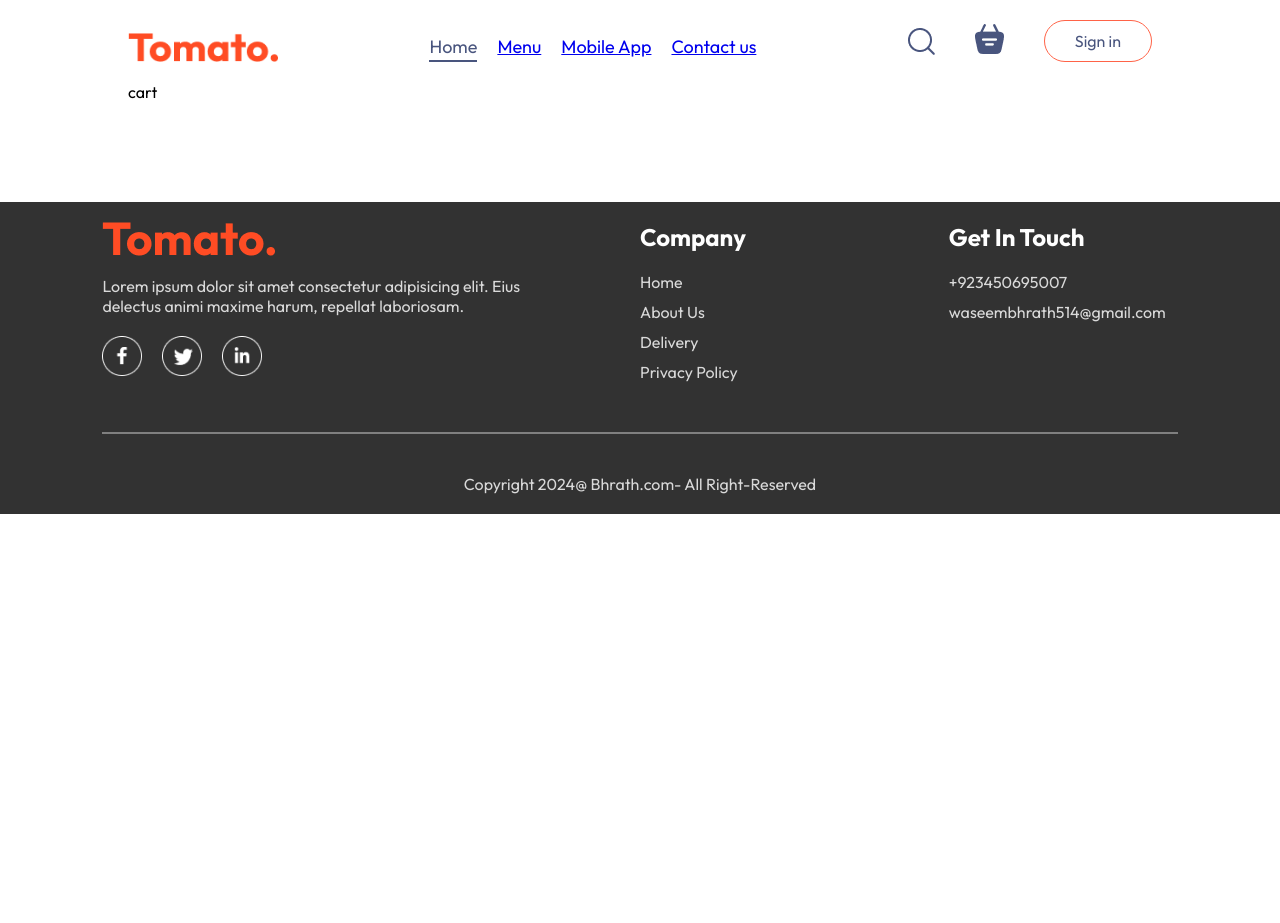
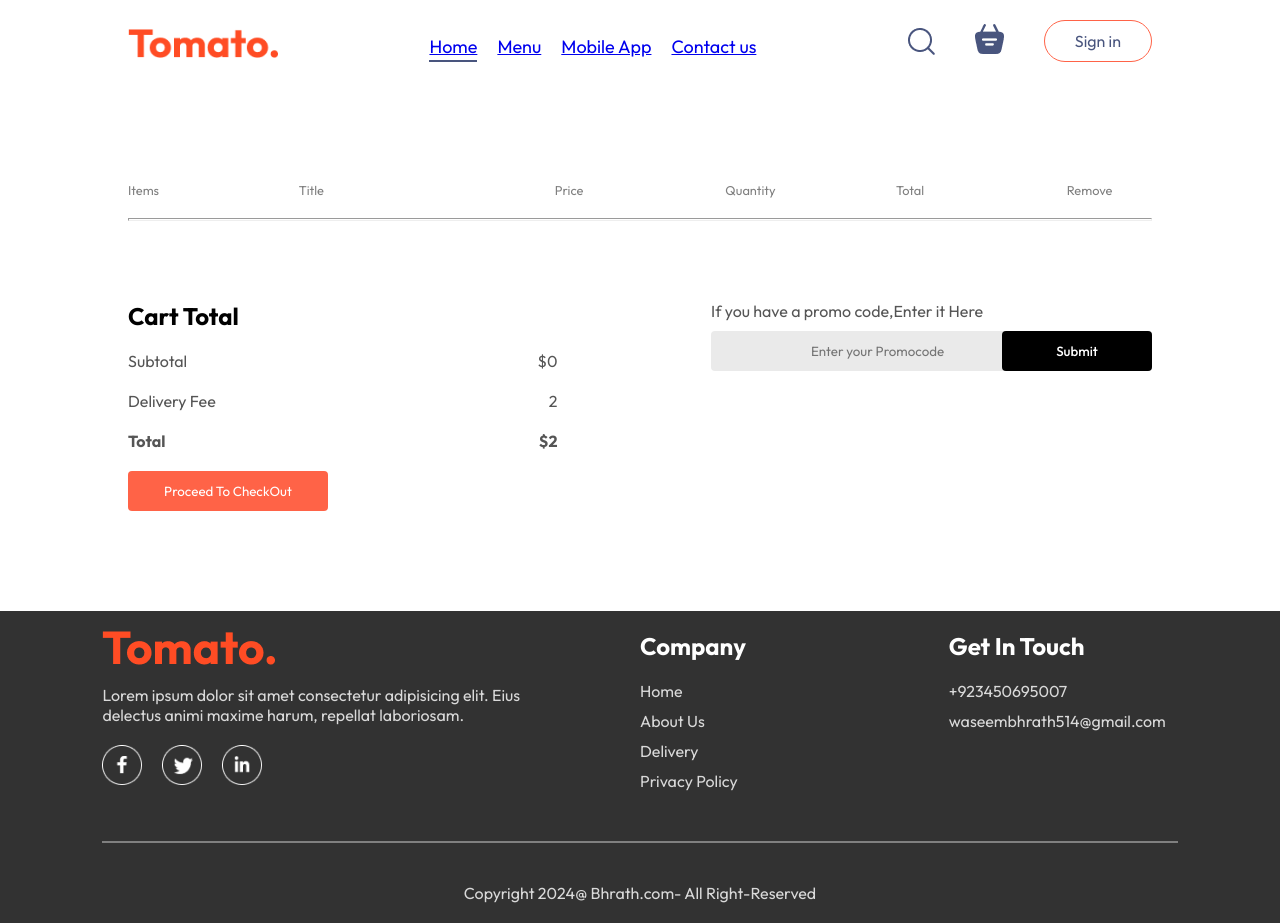
Before and after one commit to WaseemBhrath/foodapp, a React (Create React App) app: page /cart in a window 1280 px wide. Before the commit the page ends 800 px from the top, so only its background shows below. Built offline with nearby package versions, Linux system fonts and the light colour scheme.

Commit message:
cart page

```diff
--- a/src/App.jsx
+++ b/src/App.jsx
@@ -18,8 +18,9 @@ function App() {
     <>
     {showLogin?<Loginpopup setshowLogin={setshowLogin}/>: <></>}
     <div className="App">
-      <Navbar setshowLogin={setshowLogin}/>
+
       <Router>
+       <Navbar setshowLogin={setshowLogin}/>
         <Routes>
           <Route path='/' element={<Home/>}/>
           <Route path='/cart' element={<Cart/>}/>
--- a/src/Pages/Cart/cart.css
+++ b/src/Pages/Cart/cart.css
@@ -0,0 +1,92 @@
+.cart{
+    margin-top: 100px;
+}
+.cart-item-title{
+    display: grid;
+    grid-template-columns: 1fr 1.5fr 1fr 1fr 1fr 0.5fr;
+    align-items: center;
+    color: gray;
+    font-size: max(1vw,12px);
+
+}
+.cart-item-item{
+    margin: 10px 0px;
+    color: black;
+}
+.cart-item-item img{
+    width: 50px;
+}
+.cart hr{
+    height: 1px;
+    color: #676767;
+}
+.cross{
+    cursor: pointer;
+}
+.cart-buttom{
+    margin-top: 80px;
+    display: flex;
+    justify-content: space-between;
+    gap: max(12vw,20px);
+}
+.cart-total{
+    flex: 1;
+    display: flex;
+    flex-direction: column;
+    gap: 20px;
+}
+.cart-total-detail{
+    display: flex;
+    justify-content: space-between;
+    color: #555;
+}
+.cart-total hr{
+    margin: 10px 0px;
+}
+.cart-total button{
+    border: none;
+    color: white;
+    background-color: tomato;
+    width: max(15vw,200px);
+    padding: 12px 0px;
+    border-radius: 4px;
+    cursor: pointer;
+}
+.cart-promocode{
+    flex: 1;
+}
+.cart-promocode p{
+    color: #555;
+}
+    .cart-promocode-inputs{
+    margin-top: 10px;
+    display: flex;
+    justify-content: space-between;
+    align-items: center;
+    background-color: #eaeaea;
+    border-radius: 4px;
+}
+.cart-promocode-inputs input{
+    background: transparent;
+    border: none;
+    outline: none;
+    padding-left: 100px;
+}
+.cart-promocode-inputs button{
+    width: max(10vw,150px);
+    padding: 12px 5px;
+    background-color: black;
+    border: none;
+    color: white;
+    font-weight: 500;
+    border-radius: 4px;
+}
+@media (max-width:750px) {
+    .cart-buttom{
+        flex-direction: column-reverse;
+    }
+    .cart-promocode{
+        justify-content: start;
+    }
+
+}
--- a/src/Pages/Cart/cart.jsx
+++ b/src/Pages/Cart/cart.jsx
@@ -1,8 +1,73 @@
-import React from 'react'
+import React, { useContext } from 'react'
 import './cart.css'
+import { StoreContext } from '../../component/Context/storeContext'
+import { useNavigate } from 'react-router';
 
-export default function cart() {
+export default function Cart() {
+  const {cartitem,food_list,removefromcart,getTotalAmount} = useContext(StoreContext);
+  const navigate=useNavigate
   return (
-    <div>cart</div>
+    <div className='cart'>
+      <div className="cart-item">
+        <div className="cart-item-title">
+          <p>Items</p>
+          <p>Title</p>
+          <p>Price</p>
+          <p>Quantity</p>
+          <p>Total</p>
+          <p>Remove</p>
+        </div>
+        <br/>
+        <hr/>
+        {food_list.map((item,index)=>{
+          if (cartitem[item._id]>0) {
+            return(
+
+            <div>
+               <div className="cart-item-title cart-item-item">
+                <img src={item.image} alt="" />
+                <p>{item.name}</p>
+                <p>${item.price}</p>
+                <p>{cartitem[item._id]}</p>
+                <p>{item.price*cartitem[item._id]}</p>
+                <p onClick={()=>removefromcart(item._id)} className='cross'>x</p>
+              </div>
+              <hr />
+            </div>
+
+
+            )
+
+          }
+        })}
+      </div>
+      <div className="cart-buttom">
+        <div className="cart-total">
+          <h2>Cart Total</h2>
+          <div className="cart-total-detail">
+            <p>Subtotal</p>
+            <p>${getTotalAmount()}</p>
+          </div>
+          <div className="cart-total-detail">
+            <p>Delivery Fee</p>
+            <p>{2}</p>
+          </div>
+          <div className="cart-total-detail">
+            <b>Total</b>
+            <b>${getTotalAmount()+2}</b>
+          </div>
+          <button onClick={()=>navigate('/placeorder')}>Proceed To CheckOut</button>
+        </div>
+        <div className="cart-promocode">
+          <div>
+            <p>If you have a promo code,Enter it Here </p>
+            <div className="cart-promocode-inputs">
+              <input type="text" placeholder='Enter your Promocode' />
+              <button>Submit</button>
+            </div>
+          </div>
+        </div>
+      </div>
+    </div>
   )
 }
--- a/src/Pages/Placeorder/placeorder.jsx
+++ b/src/Pages/Placeorder/placeorder.jsx
@@ -3,6 +3,8 @@ import './placeorder.css'
 
 export default function placeorder() {
   return (
-    <div>placeorder</div>
+    <div>
+      <h2>Placeorder</h2>
+    </div>
   )
 }
--- a/src/component/Context/storeContext.jsx
+++ b/src/component/Context/storeContext.jsx
@@ -18,9 +18,20 @@ const Addtocart=(itemId)=>{
         setcartitem((prev)=>({...prev,[itemId]:prev[itemId]-1}))
 
     }
-    useEffect(()=>{
-     console.log(cartitem);
-    },[cartitem])
+  const getTotalAmount = ()=>{
+    let totalAmount=0;
+    for (const item in cartitem)
+    {
+        if (cartitem[item]>0) {
+            let iteminfo=food_list.find((product)=>product._id===item);
+            totalAmount+= iteminfo.price*cartitem[item];
+
+
+        }
+
+    }
+    return totalAmount;
+  }
 
 
     const contextValue = {
@@ -28,7 +39,8 @@ const Addtocart=(itemId)=>{
         cartitem,
         setcartitem,
         Addtocart,
-        removefromcart
+        removefromcart,
+        getTotalAmount
     };
 
     return (
--- a/src/component/Navbar/navbar.jsx
+++ b/src/component/Navbar/navbar.jsx
@@ -1,29 +1,40 @@
 import React, { useState } from "react";
 import "./Navbar.css";
 import { assets } from "../../assets/assets";
-
-export default function Navbar({setshowLogin}) {
+import { Link } from "react-router-dom";
+export default function Navbar({ setshowLogin }) {
   let [menu, setmenu] = useState("Home");
   return (
     <div className="navbar">
-      <img src={assets.logo} alt="Logo" className="navbar_logo" />
+      <Link to={"/"}>
+        {" "}
+       <img src={assets.logo} alt="Logo" className="navbar_logo" />{" "}
+      </Link>
       <ul className="navbar_menu">
-        <li
+        <a
+          href="/"
           onClick={() => setmenu("Home")}
-          className={menu == "Home" ? "active" : ""}> Home</li>
-        <a href="#exploremenu"
+          className={menu == "Home" ? "active" : ""}
+        >
+          {" "}
+          Home
+        </a>
+        <a
+          href="#exploremenu"
           onClick={() => setmenu("Menu")}
           className={menu == "Menu" ? "active" : ""}
         >
           Menu
         </a>
-        <a href="#App-download"
+        <a
+          href="#App-download"
           onClick={() => setmenu("Mobile App")}
           className={menu == "Mobile App" ? "active" : ""}
         >
           Mobile App
         </a>
-        <a href="#footer"
+        <a
+          href="#footer"
           onClick={() => setmenu("Contact us")}
           className={menu == "contact us" ? "active" : ""}
         >
@@ -31,12 +42,15 @@ export default function Navbar({setshowLogin}) {
         </a>
       </ul>
       <div className="navbar_right">
-        <img src={assets.search_icon} alt="search icon" />
+        <img src={assets?.search_icon} alt="search icon" />
         <div className="navbar-search-icon">
-          <img src={assets.basket_icon} alt="basket icon" />
+          <Link to="/cart">
+            {" "}
+            <img src={assets?.basket_icon} alt="basket icon" />
+          </Link>
           <div className="dot"></div>
         </div>
-        <button onClick={()=>setshowLogin(true)}>Sign in</button>
+        <button onClick={() => setshowLogin(true)}>Sign in</button>
       </div>
     </div>
   );
```
